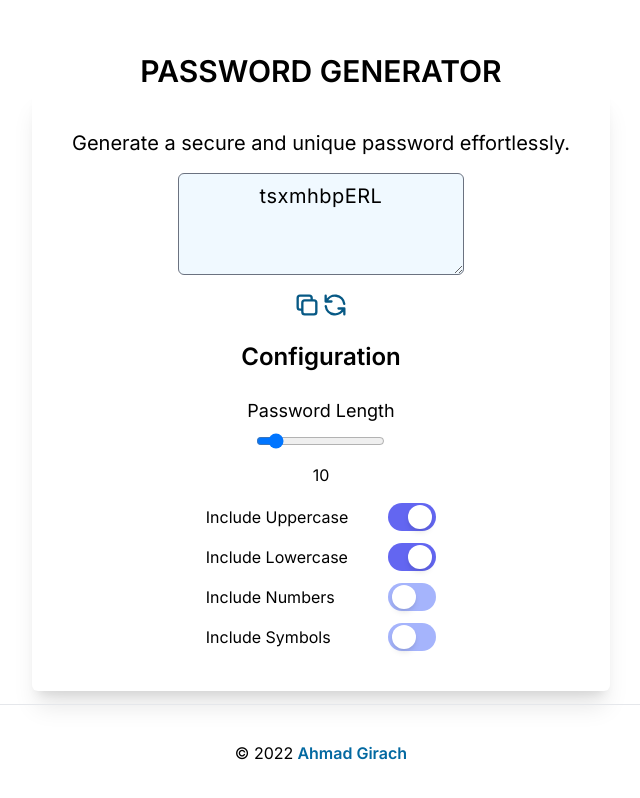
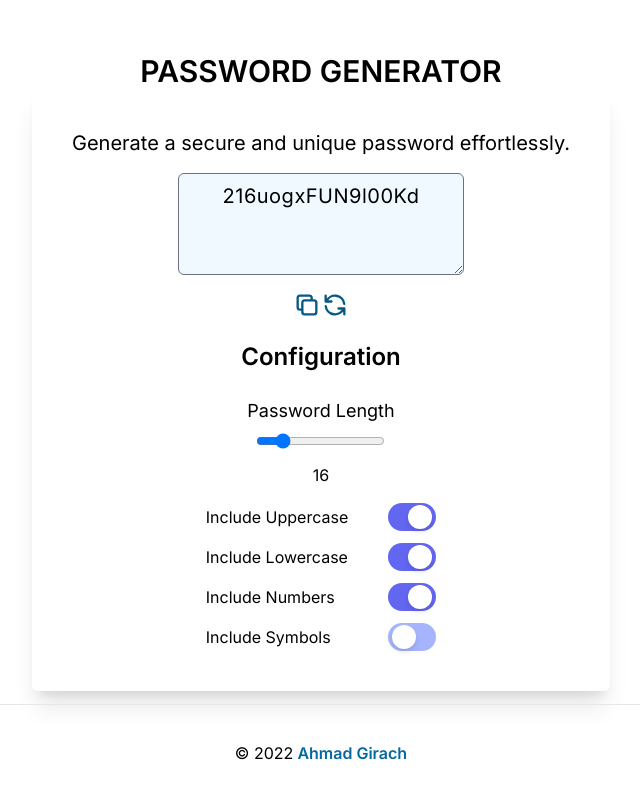
Before and after one commit to ahmadgirach/password-generator, a Next.js app: page / in a window 1280 px wide. Shown: the whole page, without its empty margins (319-959 px from the left). Built offline with nearby package versions, Linux system fonts and the light colour scheme.

Commit message:
[IMP] some optimizationS

```diff
--- a/pages/index.tsx
+++ b/pages/index.tsx
@@ -3,17 +3,16 @@ import Head from 'next/head'
 import React, { useEffect, useState } from 'react'
 import { generatePassword } from '../utils'
 import { Toaster, toast } from 'react-hot-toast'
-import { ToggleButton } from '../components/ToggleButton'
 import { ConfigItem } from '../components/ConfigItem'
 
 const Home: NextPage = () => {
 
   const [password, setPassword] = useState('')
-  const [uppercase, setUppercase] = useState(true)
+  const [uppercase, _] = useState(true)
   const [lowercase, setLowercase] = useState(true)
-  const [numbers, setNumbers] = useState(false)
+  const [numbers, setNumbers] = useState(true)
   const [symbols, setSymbols] = useState(false)
-  const [length, setLength] = useState(10)
+  const [length, setLength] = useState(16)
 
   const handleSliderChange = (e: React.ChangeEvent<HTMLInputElement>) => {
     setLength(e.target.valueAsNumber)
@@ -85,30 +84,6 @@ const Home: NextPage = () => {
               <input type="range" name="length" id="length" value={length} onChange={handleSliderChange} />
               <p>{length}</p>
             </div>
-            {/* <div className='text-left space-y-3'>
-              <div className='flex items-center gap-2 sm:mt-6'>
-                <input
-                  type="checkbox"
-                  name="uppercase"
-                  id="uppercase"
-                  checked={uppercase}
-                  onChange={handleUppercaseChange}
-                />
-                <label htmlFor="uppercase" className='cursor-pointer'>Uppercase</label>
-              </div>
-              <div className='flex items-center gap-2'>
-                <input type="checkbox" name="lowercase" id="lowercase" checked={lowercase} onChange={handleLowercaseChange} />
-                <label htmlFor="lowercase" className='cursor-pointer'>Lowercase</label>
-              </div>
-              <div className='flex items-center gap-2'>
-                <input type="checkbox" name="numbers" id="numbers" checked={numbers} onChange={handleNumbersChange} />
-                <label htmlFor="numbers" className='cursor-pointer'>Numbers</label>
-              </div>
-              <div className='flex items-center gap-2'>
-                <input type="checkbox" name="symbols" id="symbols" checked={symbols} onChange={handleSymbolsChange} />
-                <label htmlFor="symbols" className='cursor-pointer'>Symbols</label>
-              </div>
-            </div> */}
           </div>
 
           <div className="text-left space-y-3">
```
